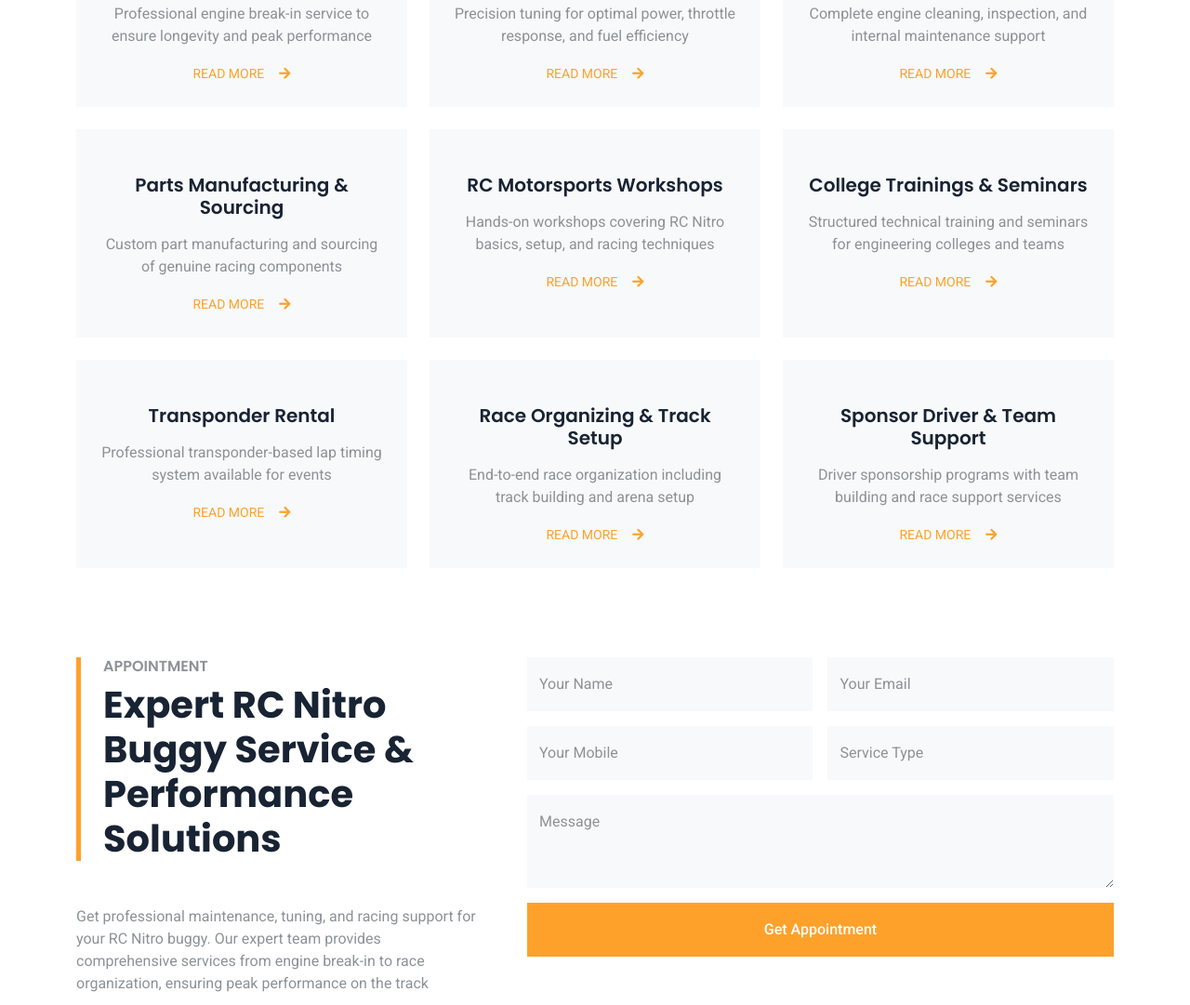
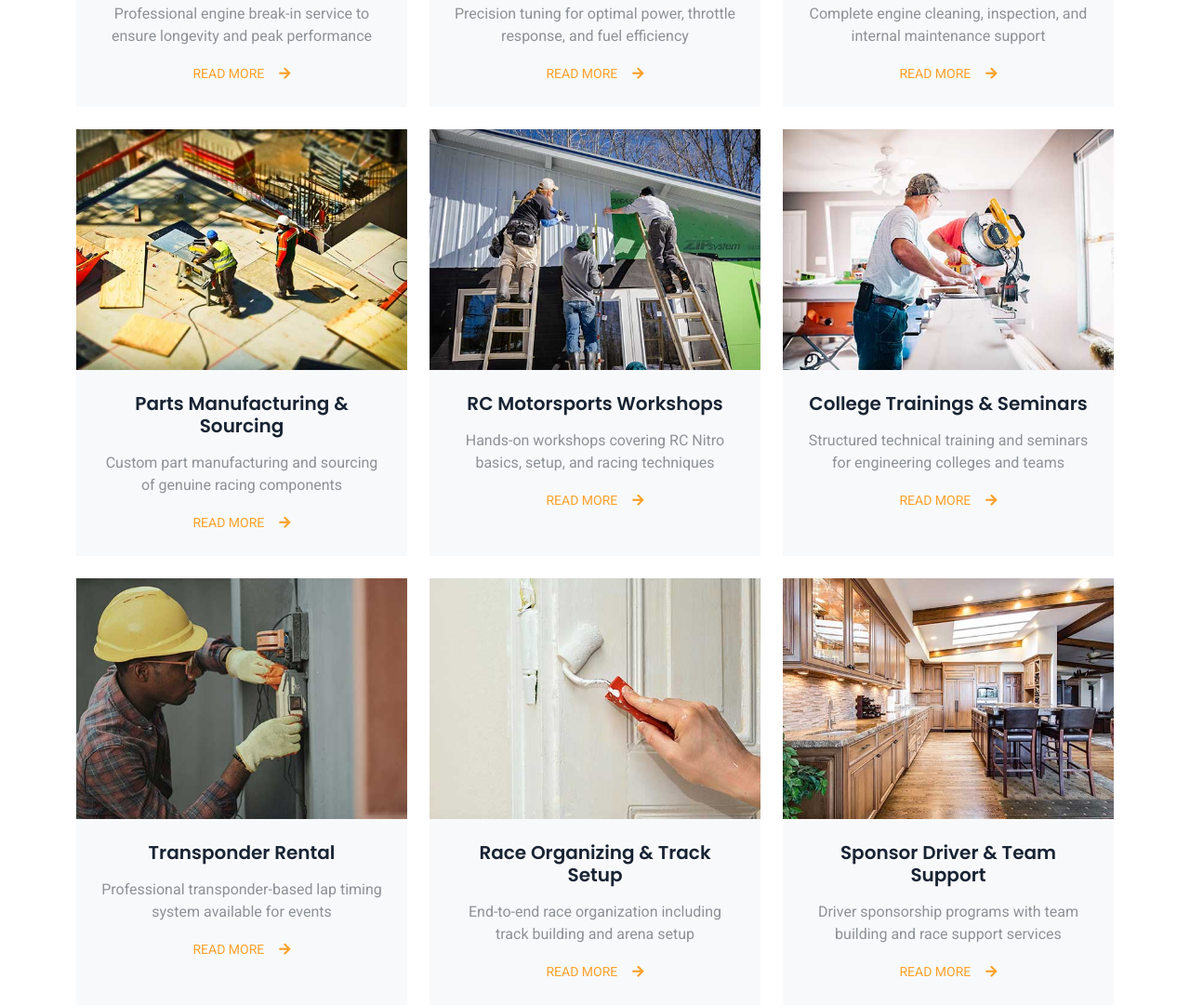
Before and after one commit to wdracingmotorsport/wdracing, a plain HTML site: page service.html in a window 1280 px wide. Shown: the part 1514-2595 px from the top of the page at 93% size. Drawn offline with nearby package versions, Linux system fonts and the light colour scheme.

Commit message:
Update service.html

```diff
--- a/service.html
+++ b/service.html
@@ -262,7 +262,7 @@
           </div>
           <div class="col-lg-4 col-md-6 wow fadeInUp" data-wow-delay="0.1s">
             <div class="service-item bg-light overflow-hidden h-100">
-              <img class="img-fluid" src="img/service-7.jpg" alt="" />
+              <img class="img-fluid" src="img/service-1.jpg" alt="" />
               <div class="service-text position-relative text-center h-100 p-4">
                 <h5 class="mb-3">Parts Manufacturing & Sourcing</h5>
                 <p>
@@ -276,7 +276,7 @@
           </div>
           <div class="col-lg-4 col-md-6 wow fadeInUp" data-wow-delay="0.3s">
             <div class="service-item bg-light overflow-hidden h-100">
-              <img class="img-fluid" src="img/service-8.jpg" alt="" />
+              <img class="img-fluid" src="img/service-2.jpg" alt="" />
               <div class="service-text position-relative text-center h-100 p-4">
                 <h5 class="mb-3">RC Motorsports Workshops</h5>
                 <p>
@@ -290,7 +290,7 @@
           </div>
           <div class="col-lg-4 col-md-6 wow fadeInUp" data-wow-delay="0.5s">
             <div class="service-item bg-light overflow-hidden h-100">
-              <img class="img-fluid" src="img/service-9.jpg" alt="" />
+              <img class="img-fluid" src="img/service-3.jpg" alt="" />
               <div class="service-text position-relative text-center h-100 p-4">
                 <h5 class="mb-3">College Trainings & Seminars</h5>
                 <p>
@@ -304,7 +304,7 @@
           </div>
           <div class="col-lg-4 col-md-6 wow fadeInUp" data-wow-delay="0.1s">
             <div class="service-item bg-light overflow-hidden h-100">
-              <img class="img-fluid" src="img/service-10.jpg" alt="" />
+              <img class="img-fluid" src="img/service-4.jpg" alt="" />
               <div class="service-text position-relative text-center h-100 p-4">
                 <h5 class="mb-3">Transponder Rental</h5>
                 <p>
@@ -318,7 +318,7 @@
           </div>
           <div class="col-lg-4 col-md-6 wow fadeInUp" data-wow-delay="0.3s">
             <div class="service-item bg-light overflow-hidden h-100">
-              <img class="img-fluid" src="img/service-11.jpg" alt="" />
+              <img class="img-fluid" src="img/service-5.jpg" alt="" />
               <div class="service-text position-relative text-center h-100 p-4">
                 <h5 class="mb-3">Race Organizing & Track Setup</h5>
                 <p>
@@ -332,7 +332,7 @@
           </div>
           <div class="col-lg-4 col-md-6 wow fadeInUp" data-wow-delay="0.5s">
             <div class="service-item bg-light overflow-hidden h-100">
-              <img class="img-fluid" src="img/service-12.jpg" alt="" />
+              <img class="img-fluid" src="img/service-6.jpg" alt="" />
               <div class="service-text position-relative text-center h-100 p-4">
                 <h5 class="mb-3">Sponsor Driver & Team Support</h5>
                 <p>
```
